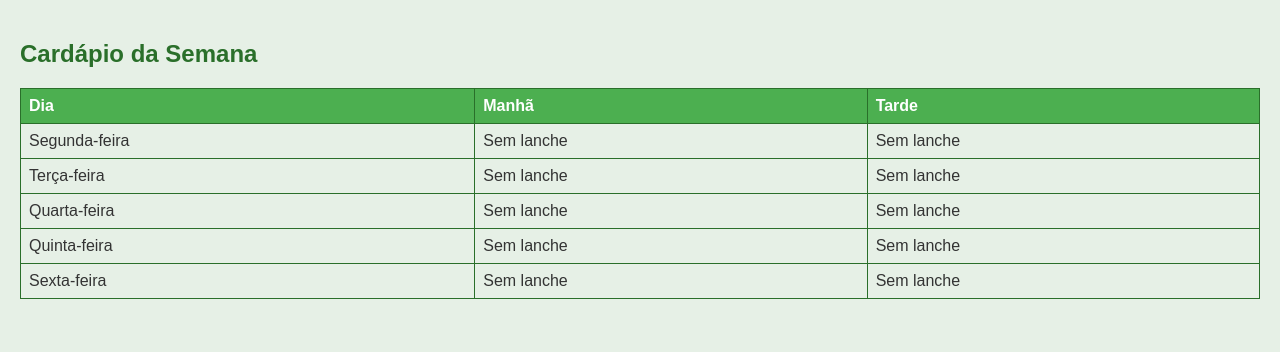
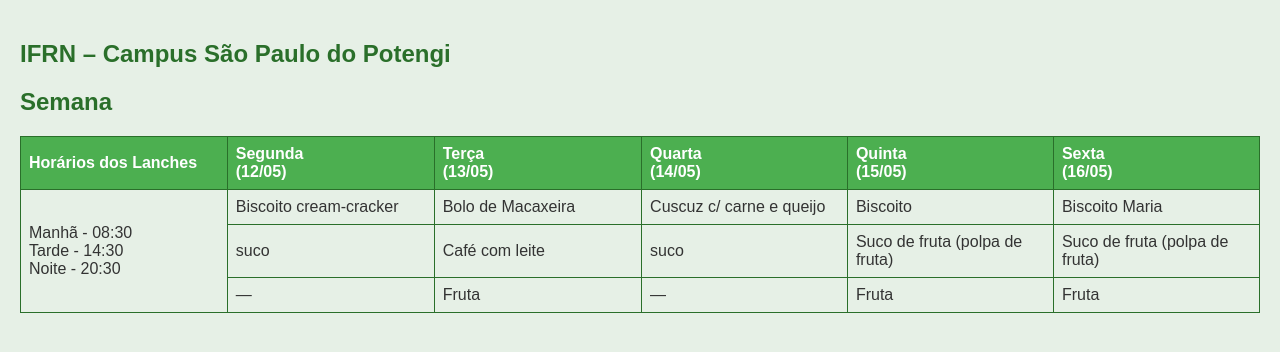
Before and after one commit to ellisonpanda/IFlanche, a Django app: page /cardapio/ in a window 1280 px wide. Shown: the top 352 px of the page. Run offline with Django 5.2, Linux system fonts and the light colour scheme; data that the repository does not hold is empty.

Commit message:
cardapio finalizado

```diff
--- a/core/templates/base.html
+++ b/core/templates/base.html
@@ -22,10 +22,16 @@
             border: 1px solid #2a6f2a;
             padding: 8px;
             text-align: left;
+            width: 200px; /* Ajuste o valor conforme precisar */
+            word-wrap: break-word; /* Quebra texto longo */
         }
         th {
             background-color: #4CAF50; /* verde IFRN */
             color: white;
+        }
+        .table-wrapper {
+            max-height: 1000px;  /* altura máxima que a tabela pode ter */
+            overflow-y: auto;   /* ativa a rolagem vertical quando passar disso */
         }
     </style>
 </head>
--- a/core/templates/cardapio_dia.html
+++ b/core/templates/cardapio_dia.html
@@ -1,44 +1,49 @@
 {% extends 'base.html' %}
-
-{% block title %}Cardápio do Dia{% endblock %}
+{% block title %}Cardápio da Semana{% endblock %}
 
 {% block content %}
-<h2>Cardápio da Semana</h2>
+<h2 class="text-center">IFRN – Campus São Paulo do Potengi</h2>
+<h2 class="mt-4">Semana</h2>
 
-<table border="1" cellpadding="8" cellspacing="0" style="width:100%; border-collapse: collapse;">
-    <thead>
+<table class="table table-bordered text-center">
+  <thead class="table-dark">
     <tr>
-            <th>Dia</th>
-            <th>Manhã</th>
-            <th>Tarde</th>
+      <th style="width: 120px;">Horários dos Lanches</th> <!-- controla largura aqui -->
+      <th>Segunda<br>(12/05)</th>
+      <th>Terça<br>(13/05)</th>
+      <th>Quarta<br>(14/05)</th>
+      <th>Quinta<br>(15/05)</th>
+      <th>Sexta<br>(16/05)</th>
     </tr>
   </thead>
   <tbody>
-        {% for dia, periodos in cardapio.items %}
+    <!-- Manhã / Tarde / Noite tudo na mesma célula -->
     <tr>
-            <td>
-                {% if dia == 'SEG' %}Segunda-feira{% elif dia == 'TER' %}Terça-feira
-                {% elif dia == 'QUA' %}Quarta-feira{% elif dia == 'QUI' %}Quinta-feira
-                {% elif dia == 'SEX' %}Sexta-feira{% else %}Outro{% endif %}
+      <td class="fw-bold" rowspan="3">
+        Manhã - 08:30<br>
+        Tarde - 14:30<br>
+        Noite - 20:30
       </td>
-            <td>
-                {% for lanche in periodos.manha %}
-                    <strong>{{ lanche.refeicao }}</strong><br>
-                    <small>{{ lanche.bebida }}</small><br>
-                {% empty %}
-                    Sem lanche
-                {% endfor %}
-            </td>
-            <td>
-                {% for lanche in periodos.tarde %}
-                    <strong>{{ lanche.refeicao }}</strong><br>
-                    <small>{{ lanche.bebida }}</small><br>
-                {% empty %}
-                    Sem lanche
-                {% endfor %}
-            </td>
+      <td>Biscoito cream-cracker</td>
+      <td>Bolo de Macaxeira</td>
+      <td>Cuscuz c/ carne e queijo</td>
+      <td>Biscoito</td>
+      <td>Biscoito Maria</td>
     </tr>
-        {% endfor %}
+    <tr>
+      <td>suco</td>
+      <td>Café com leite</td>
+      <td>suco</td>
+      <td>Suco de fruta (polpa de fruta)</td>
+      <td>Suco de fruta (polpa de fruta)</td>
+    </tr>
+    <tr>
+      <td>—</td>
+      <td>Fruta</td>
+      <td>—</td>
+      <td>Fruta</td>
+      <td>Fruta</td>
+    </tr>
   </tbody>
 </table>
 {% endblock %}
--- a/core/urls.py
+++ b/core/urls.py
@@ -1,7 +1,6 @@
 from django.urls import path
-from . import views
+from .views import cardapio_semana
 
 urlpatterns = [
-    path('cardapio/', views.cardapio_dia, name='cardapio_dia'),
-    path('cardapio', views.cardapio_dia),
+    path('cardapio/', cardapio_semana, name='cardapio'),
 ]
--- a/core/views.py
+++ b/core/views.py
@@ -1,18 +1,6 @@
 from django.shortcuts import render
-from .models import Lanche
+from .models import CardapioSemanal
 
-def cardapio_dia(request):
-    dias_semana = ['SEG', 'TER', 'QUA', 'QUI', 'SEX']
-
-    cardapio = {}
-
-    for dia in dias_semana:
-        lanches_manha = Lanche.objects.filter(dia_semana=dia, periodo='MANHA')
-        lanches_tarde = Lanche.objects.filter(dia_semana=dia, periodo='TARDE')
-        cardapio[dia] = {
-            'manha': lanches_manha,
-            'tarde': lanches_tarde,
-        }
-
-    context = {'cardapio': cardapio}
-    return render(request, 'cardapio_dia.html', context)
+def cardapio_semana(request):
+    cardapio = CardapioSemanal.objects.last()  # Último cadastro
+    return render(request, 'cardapio_dia.html', {'cardapio': cardapio})
```
Also changed, not shown: core/admin.py (+2 -6 lines), core/models.py (+23 -17 lines), core/migrations/0003_cardapiosemanal_delete_lanche.py (added), db.sqlite3. Lines whose indentation alone changed are shown as unchanged.
